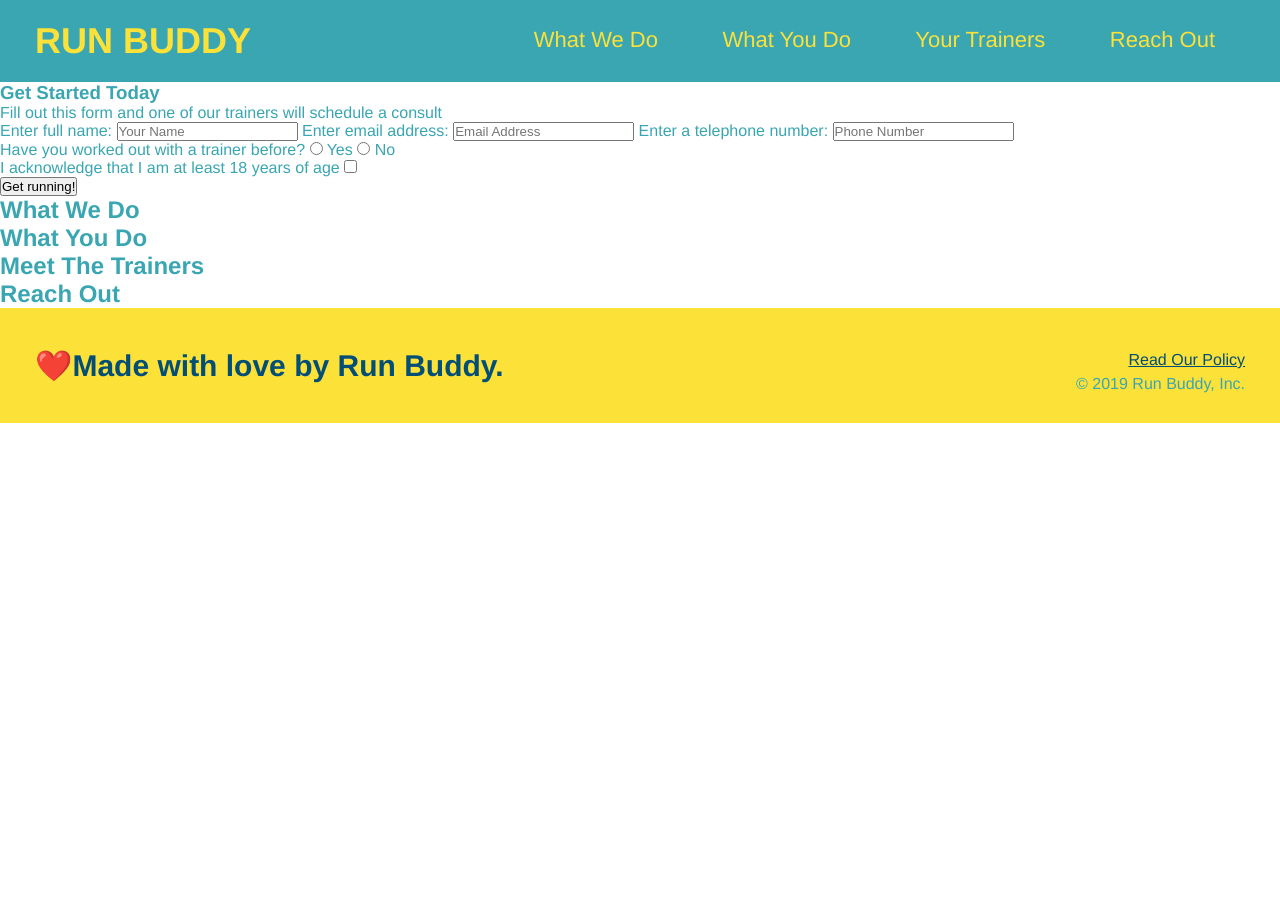
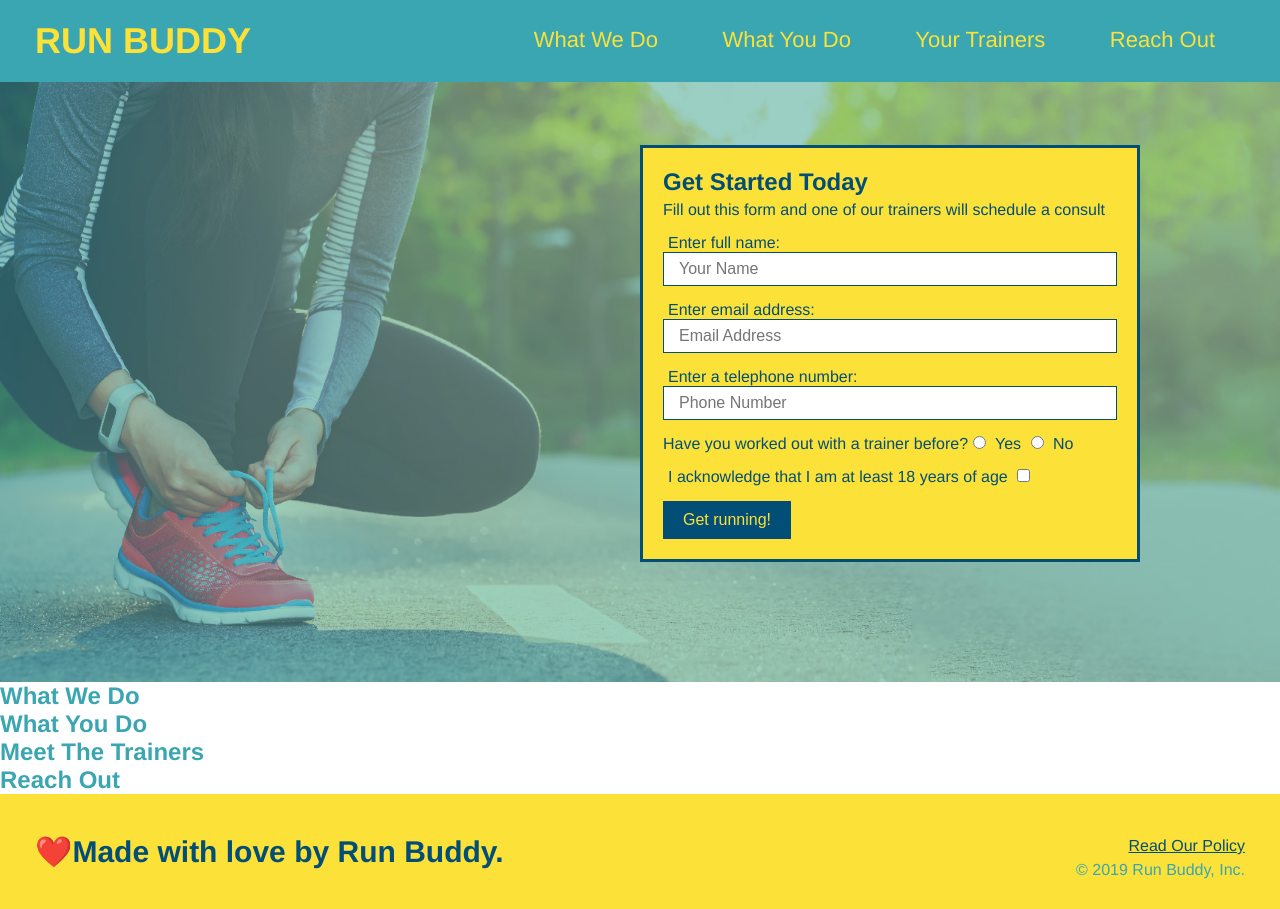
Before and after one commit to Maryjezek/run-buddy, a plain HTML site: page index.html in a window 1280 px wide. Before the commit the page ends 800 px from the top, so only its background shows below. Drawn offline with Linux system fonts and the light colour scheme.

Commit message:
something

```diff
--- a/assets/css/style.css
+++ b/assets/css/style.css
@@ -69,3 +69,58 @@ footer div {
 footer a {
 color: #024e76;
 }
+
+/*hero style start*/
+.hero {
+  height: 600px;
+  background-image: url("../images/hero-bg.jpg");
+  background-size: cover;
+  background-position: center;
+  position: relative;
+}
+
+.hero-form {
+  background: #fce138;
+  padding: 20px;
+  width: 500px;
+  color: #024e76;
+  border: solid 3px #024e76;
+  position:absolute;
+  bottom: 120px;
+  right: 140px;
+
+}
+
+.hero-form h3 {
+  font-size: 24px;
+  margin: 0;
+}
+
+.hero-form p {
+margin: 5px 0 15px 0;
+
+}
+
+.form-input {
+  border: 1px solid #024e76;
+  display: block;
+  padding: 7px 15px;
+  font-size: 16px;
+  color: #024e76;
+  width: 100%;
+  margin-bottom: 15px;
+}
+
+.hero-form label {
+margin: 0 5px;
+
+}
+
+.hero-form button {
+  background-color: #024e76;
+  color: #fce138;
+  border: none;
+  padding: 10px 20px;
+  font-size: 16px;
+
+}
--- a/index.html
+++ b/index.html
@@ -34,17 +34,17 @@
         </header>
 
         <!--hero/jumbotron-->
-        <section>
-            <div>
+        <section class ="hero">
+            <div class="hero-form">
               <h3>Get Started Today</h3>
               <p>Fill out this form and one of our trainers will schedule a consult</p>
-            <form>
+            <form >
                <label for="name">Enter full name:</label>
-               <input type="text" placeholder="Your Name" name="name" id="name" />
+               <input type="text" placeholder="Your Name" name="name" id="name" class = "form-input" />
                <label for="email">Enter email address:</label>
-               <input type="email" placeholder="Email Address" name="email" id="email" />
+               <input type="email" placeholder="Email Address" name="email" id="email" class = "form-input"/>
                <label for="phone">Enter a telephone number:</label>
-               <input type="tel" placeholder="Phone Number" name="phone" id="phone" />
+               <input type="tel" placeholder="Phone Number" name="phone" id="phone" class="form-input"/>
                <p>
                    Have you worked out with a trainer before?
                    <input type="radio" name ="trainer-confirm" id="trainer-yes" />
```
Also changed, not shown: assets/images/hero-bg.jpg (added).
